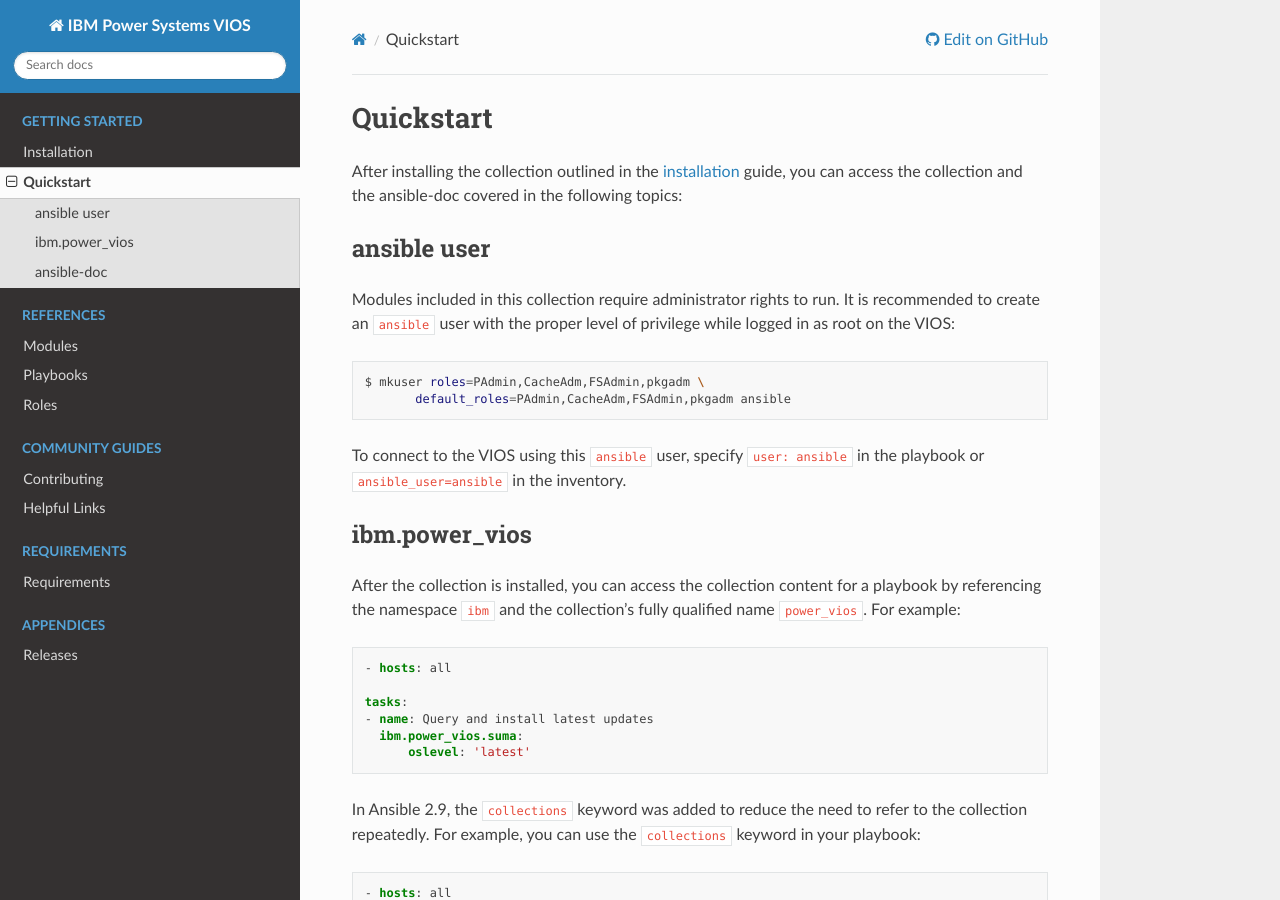
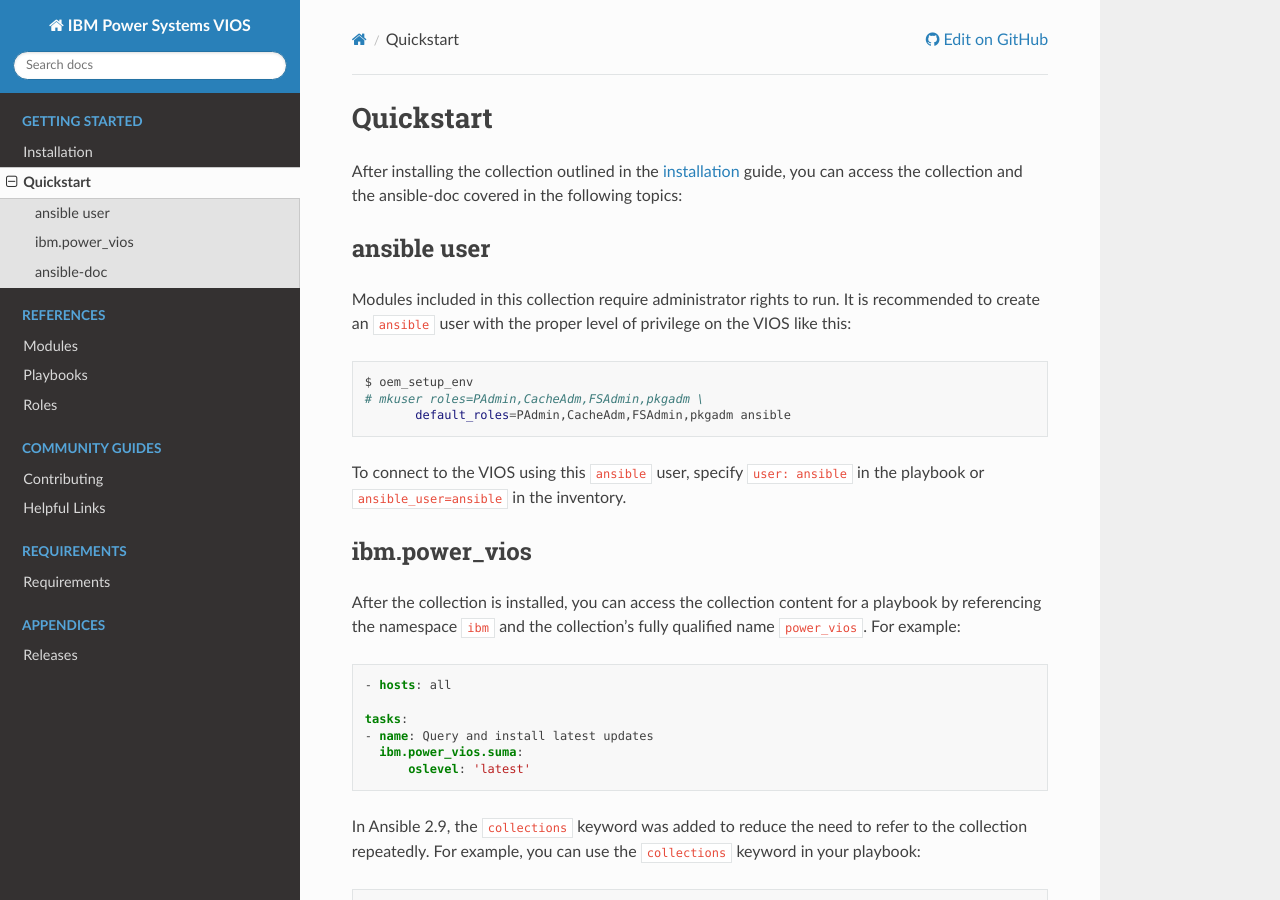
Before and after one commit to IBM/ansible-power-vios, a Sphinx documentation site: the page built from docs/source/quickstart.rst, in a window 1280 px wide and 900 px high. Built offline with Sphinx 7.4.7 and the Read the Docs theme 2.0.0, drawn with Linux system fonts in a browser that asks for light colours.

Commit message:
doc: explicitly show oem_setup_env for ansible user creation on VIOS

```diff
--- a/docs/source/quickstart.rst
+++ b/docs/source/quickstart.rst
@@ -16,11 +16,12 @@
 
 Modules included in this collection require administrator rights to run.
 It is recommended to create an ``ansible`` user with the proper level of
-privilege while logged in as root on the VIOS:
+privilege on the VIOS like this:
 
 .. code-block:: sh
 
-   $ mkuser roles=PAdmin,CacheAdm,FSAdmin,pkgadm \
+   $ oem_setup_env
+   # mkuser roles=PAdmin,CacheAdm,FSAdmin,pkgadm \
           default_roles=PAdmin,CacheAdm,FSAdmin,pkgadm ansible
 
 
```
